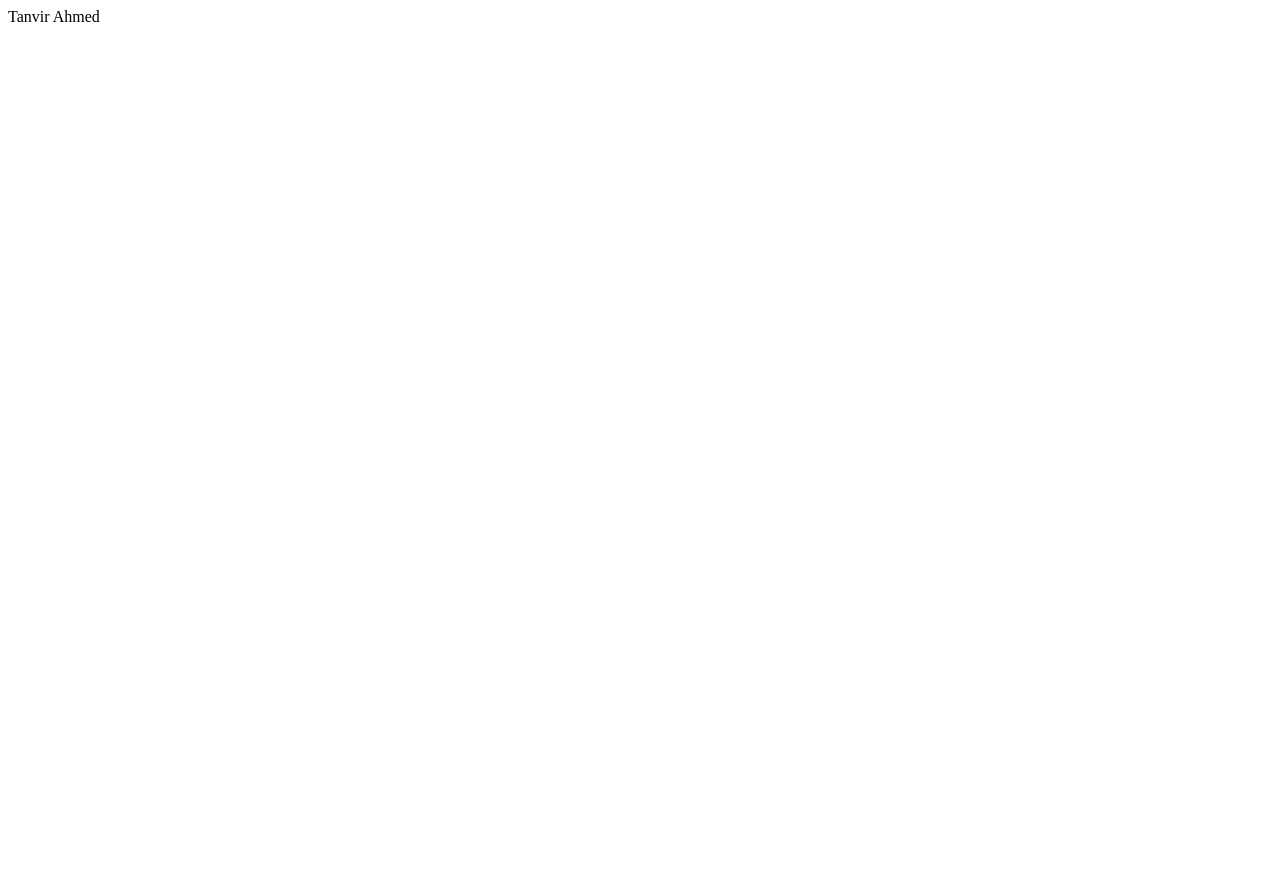
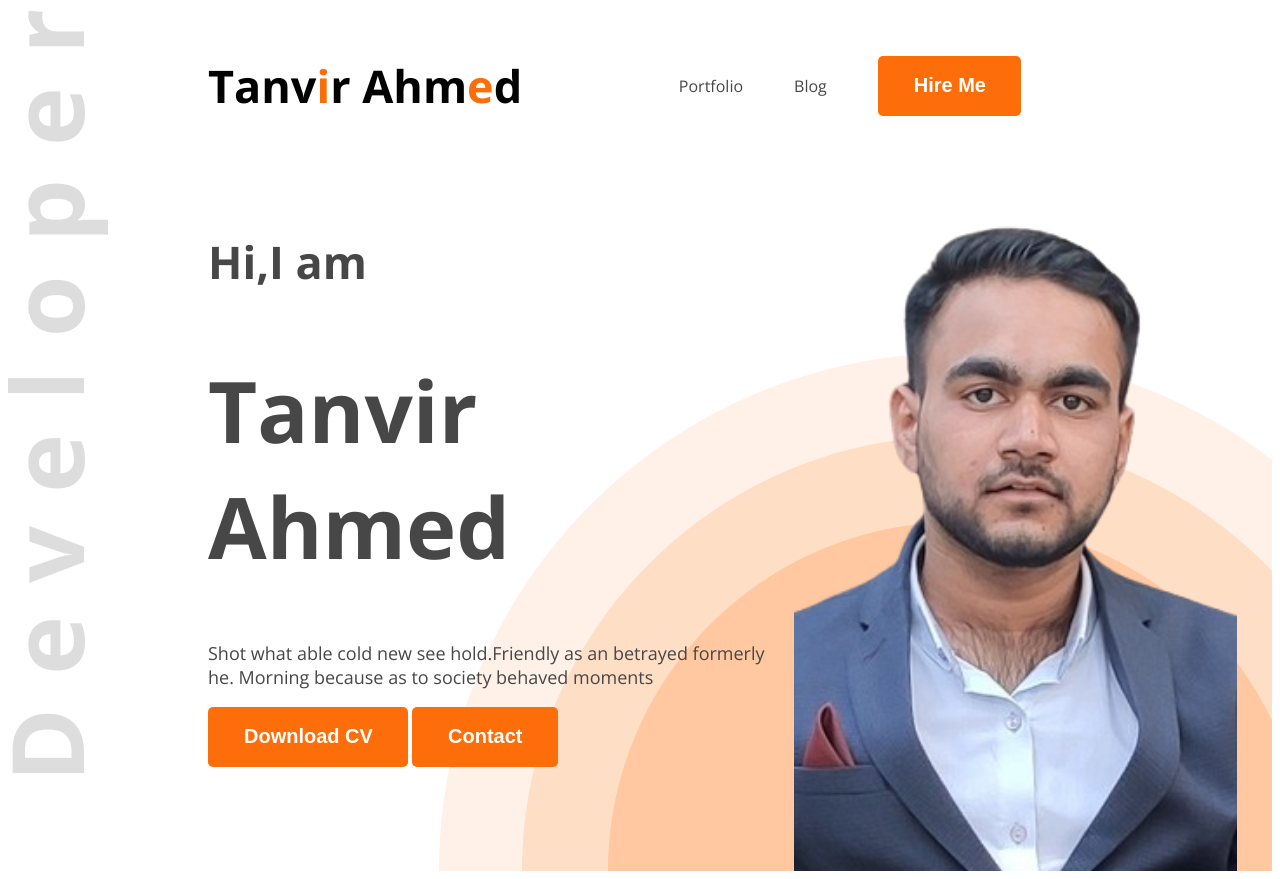
Before and after one commit to tanvirahmed888/my-portfolio, a plain HTML site: page index.html in a window 1280 px wide. Before the commit the page ends 800 px from the top, so only its background shows below. Drawn offline with nearby package versions, Linux system fonts and the light colour scheme.

Commit message:
added banner

```diff
--- a/index.html
+++ b/index.html
@@ -4,10 +4,37 @@
     <meta charset="UTF-8">
     <meta name="viewport" content="width=device-width, initial-scale=1.0">
     <title>Tanvir Ahmed</title>
+    <link rel="preconnect" href="https://fonts.googleapis.com">
+<link rel="preconnect" href="https://fonts.gstatic.com" crossorigin>
+<link href="https://fonts.googleapis.com/css2?family=Open+Sans:ital,wght@0,300..800;1,300..800&display=swap" rel="stylesheet">
+    <link rel="stylesheet" href="styles/portfolio.css">
 </head>
-<body>
-    <header>
-    Tanvir Ahmed
+<body class="open-sans-normal">
+    <header class="header">
+    <nav>
+        <h3 class="nav-title">
+            Tanv<span class="text-primary">i</span>r Ahm<span class="text-primary">e</span>d
+        </h3>
+        <ul>
+            <li><a class="dark2" href="">Portfolio</a></li>
+            <li><a class="dark2" href="">Blog</a></li>
+            <li>
+               <a href=""> <button class="btn-primary"> Hire Me</button></a>
+            </li>
+        </ul>
+    </nav>
+    <div class="banner">
+
+        <div class="banner-content">
+            <h4 class="banner-welcome dark2">Hi,I am</h4>
+            <h1 class="banner-title dark2">Tanvir Ahmed</h1>
+            <p class="banner-des dark2">Shot what able cold new see hold.Friendly as an betrayed formerly he. Morning because as to society behaved moments</p>
+            <button class="btn-primary">Download CV</button>
+            <button class="btn-primary">Contact</button>
+        </div>
+        <img class="banner-dp" src="images/tanvir.png" alt="">
+
+    </div>
     </header>
     <main>
 
--- /dev/null
+++ b/styles/portfolio.css
@@ -0,0 +1,82 @@
+
+
+.open-sans-normal {
+  font-family: "Open Sans", sans-serif;
+  font-optical-sizing: auto;
+  font-weight: normal;
+  font-style: normal;
+  font-variation-settings:
+    "wdth" 100;
+}
+
+/* shared style */
+.text-primary{
+    color: #FD6E0A;
+}
+.dark2{
+    color: #474747;
+}
+.btn-primary{
+    background-color: #FD6E0A;
+    font-weight: bold;
+    font-size: 20px;
+    color: white;
+    padding: 18px 35px 19px 36px;
+    border-radius: 5px;
+    border-style: none;
+}
+
+/* nav style */
+nav{
+    display: flex;
+    align-items: center;
+    justify-content: space-between;
+    margin: 10px 200px;
+}
+.nav-title{
+    font-size: 45px;
+    font: weight 800px;;
+}
+nav ul{
+    display: flex;
+    align-items: center;
+
+}
+nav ul li{
+    list-style: none;
+    margin-right: 51px;
+}
+nav li a{
+    text-decoration: none;
+}
+/* header style */
+.header{
+    background-image: url(../images/developer.png), url(../images/header_bg.png);
+    background-repeat: no-repeat;
+    background-position: top left, bottom right;}
+
+
+/* banner styles */
+.banner-welcome{
+    font-weight: 600px;
+    font-size: 45px;
+
+}
+.banner-title{
+font-size: 85px;
+font-weight: bold;
+}
+.banner-des{
+    font-size: 18px;
+    font-weight: 400px;
+}
+.banner-dp{
+/* background-position: bottom left; */
+width: 500px;
+height: 700px;
+}
+.banner{
+    display: flex;
+    justify-content: space-between;
+    margin: 0 35px 0 200px;
+}
```
Also changed, not shown: images/developer.png (added), images/hardy.png (added), images/header_bg.png (added), images/icons/facebook.png (added), images/icons/insta.png (added), images/icons/js.png (added), images/icons/mongo.png (added), images/icons/nodejs.png (added), images/icons/react.png (added), images/icons/twitter.png (added), images/tanvir.png (added).
